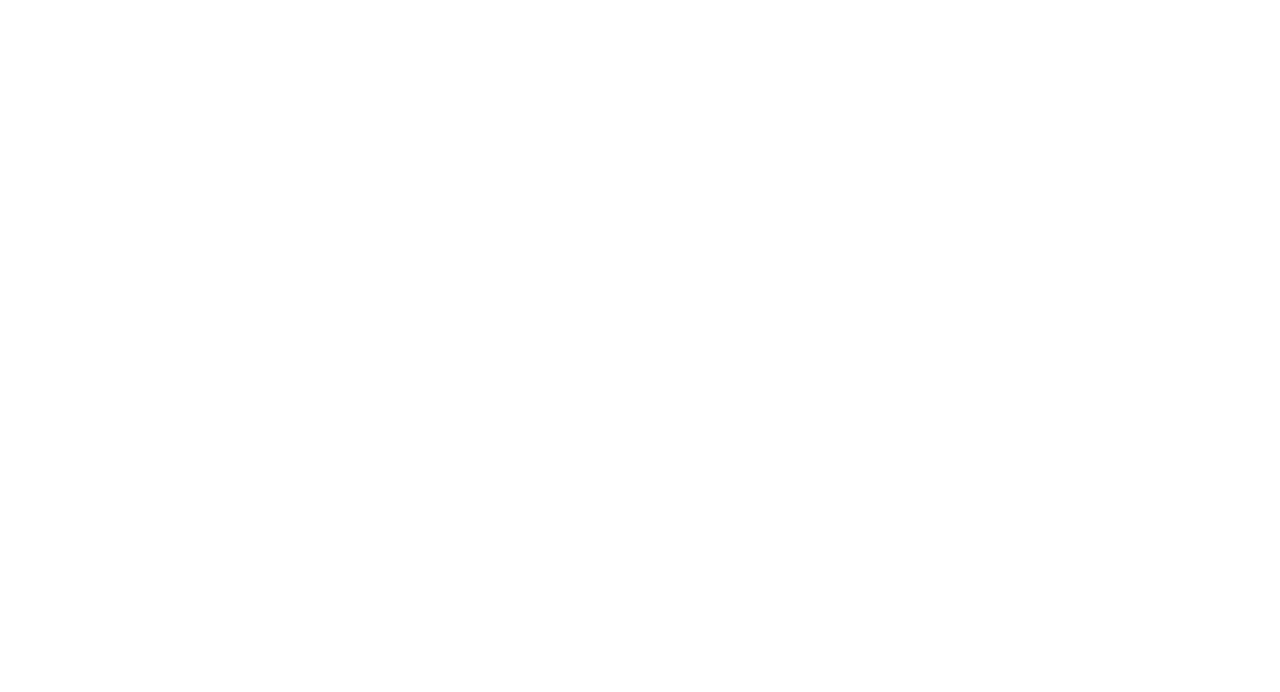
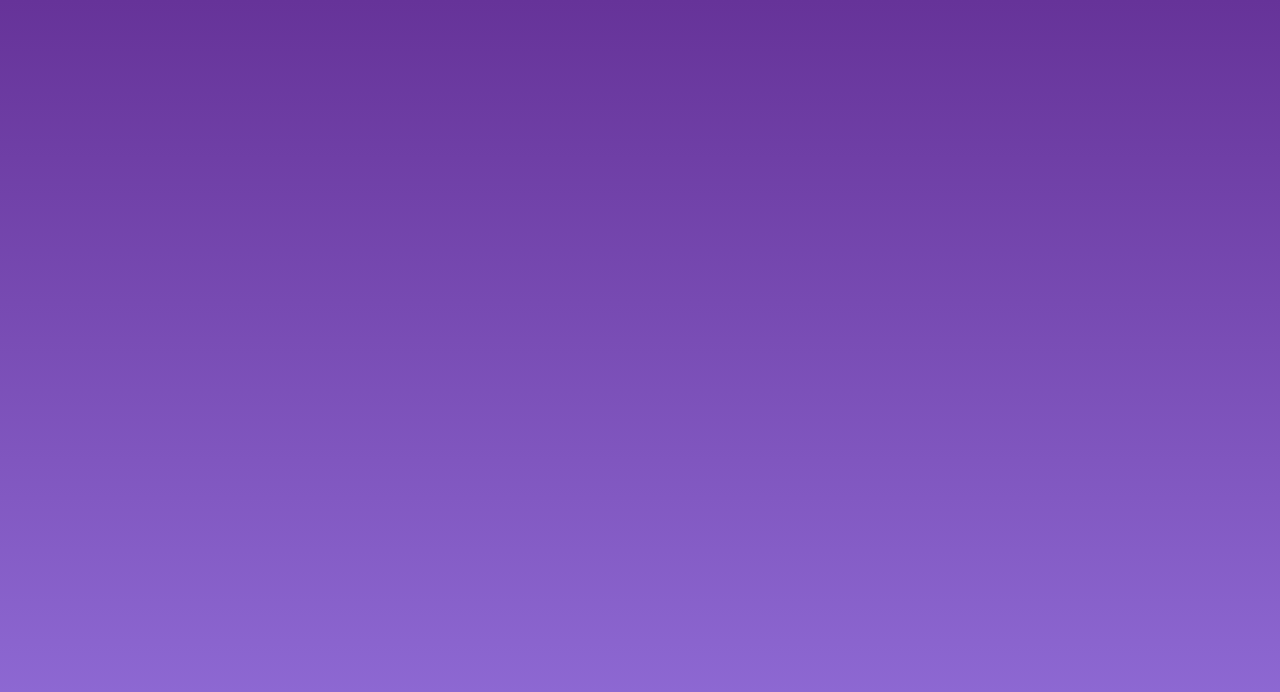
Before and after one commit to LolaGM/FullStackDevelopers-Malaga, a plain HTML site: page index.html in a window 1280 px wide. Drawn offline with Linux system fonts and the light colour scheme.

Commit message:
begin css attributes

```diff
--- a/css/center.css
+++ b/css/center.css
@@ -0,0 +1,6 @@
+html {
+    height: 100%;
+}
+body {
+    height: 100%;
+    background-image: linear-gradient( rebeccapurple,mediumpurple);}
--- a/index.html
+++ b/index.html
@@ -5,6 +5,7 @@
     <meta http-equiv="X-UA-Compatible" content="IE=edge">
     <meta name="viewport" content="width=device-width, initial-scale=1.0">
     <link rel="stylesheet" href="./css/index.css">
+    <link rel="stylesheet" href="./css/center.css">
     <title>Full Stack Developers Málaga</title>
 </head>
 <body>
```
Also changed, not shown: images/background.jpg (added).
